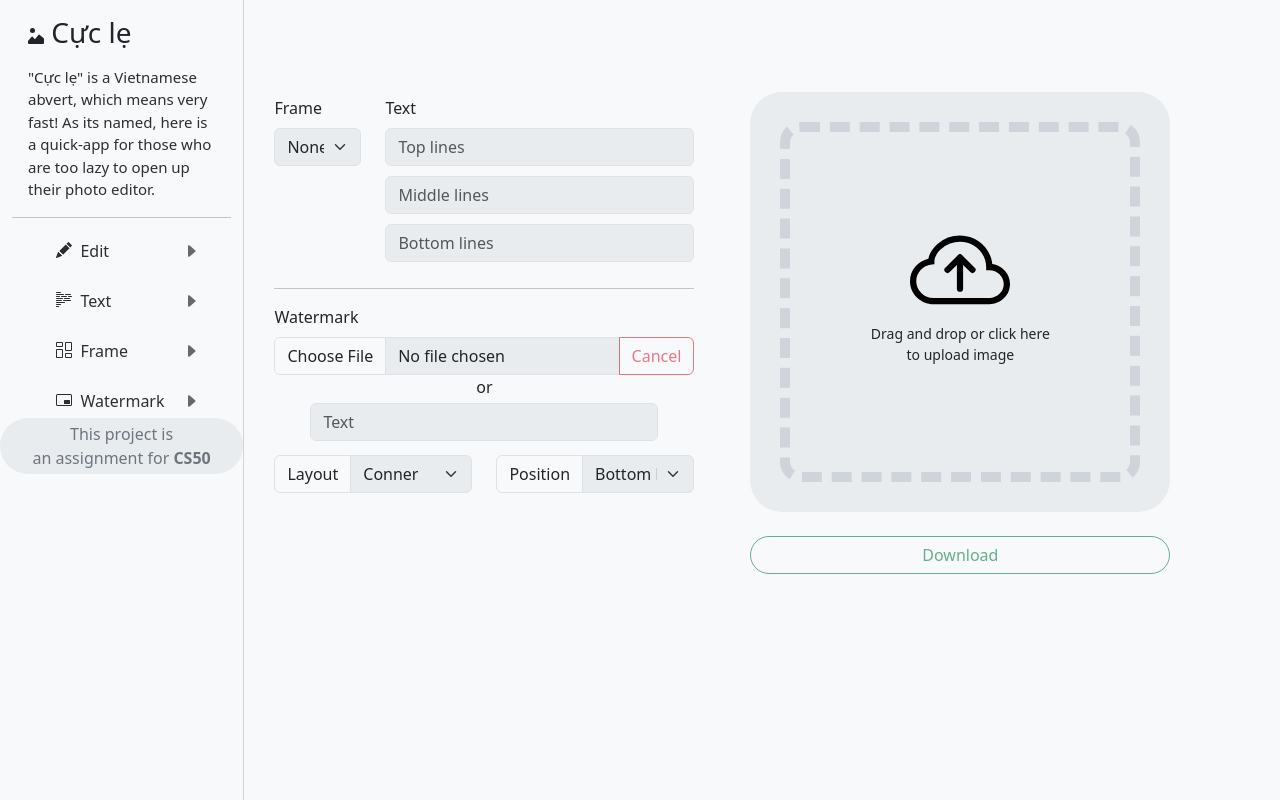
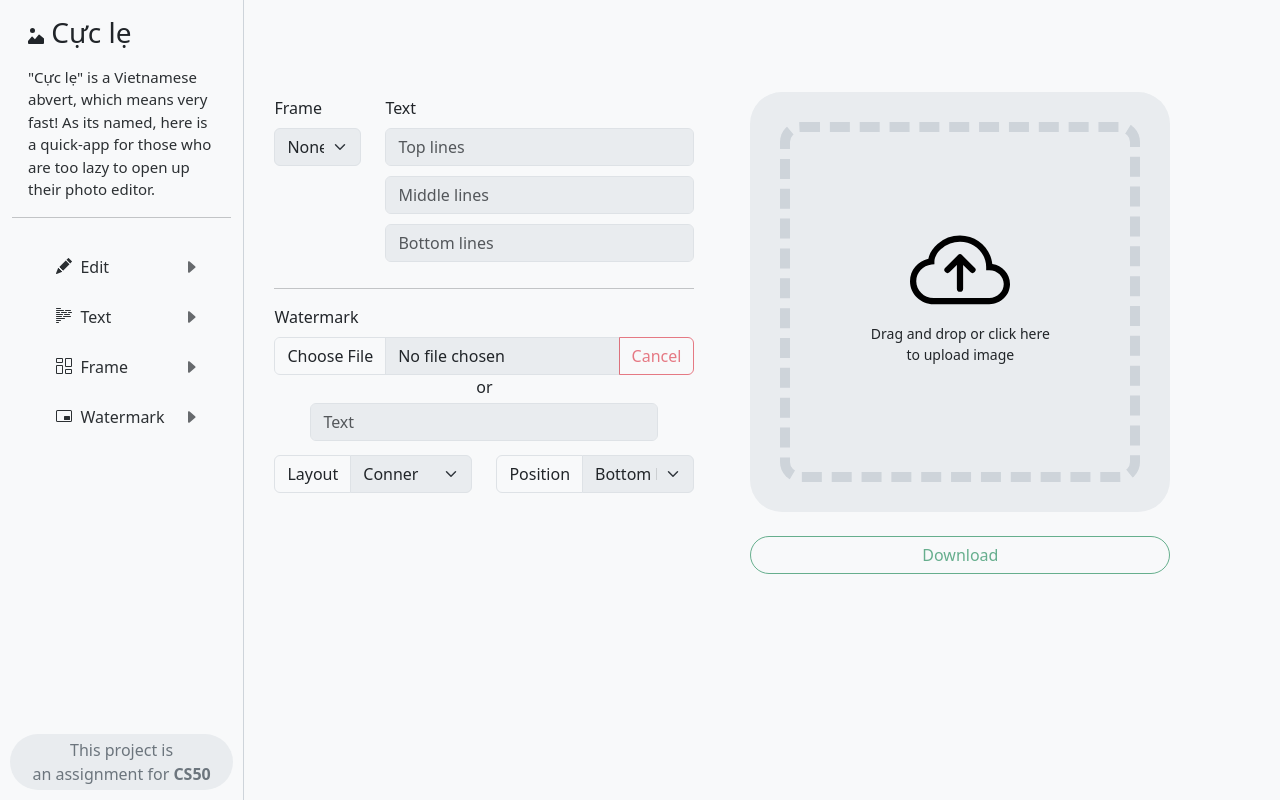
Before and after one commit to congchuahiep/Cuc-le, a Flask app: page / in a window 1280 px wide. Run offline with Flask 3, Linux system fonts and the light colour scheme.

Commit message:
Add files via upload

```diff
--- a/static/style.css
+++ b/static/style.css
@@ -8,7 +8,22 @@
     outline: 1px solid #ced4da;
     z-index: 1;
     overflow: auto;
+    display: flex;
+    flex-direction: column;
+    justify-content: space-between;
     /* overflow-x: hidden; */
+}
+
+.sidebar .sidebarHead {
+    flex: 1;
+}
+
+.sidebar .sidebarContent {
+    flex: 3;
+}
+
+.sidebar .sidebarFotter {
+    padding: 10px;
 }
 
 p {
```
